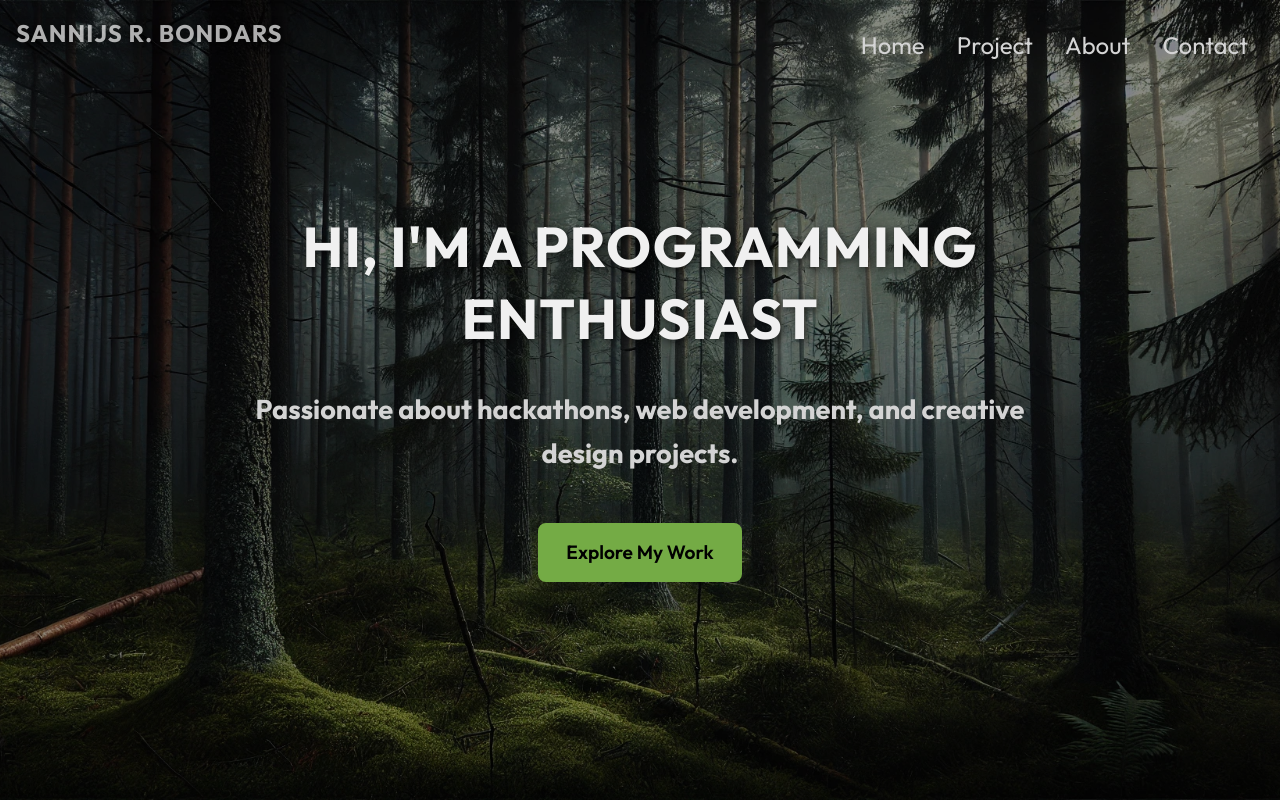
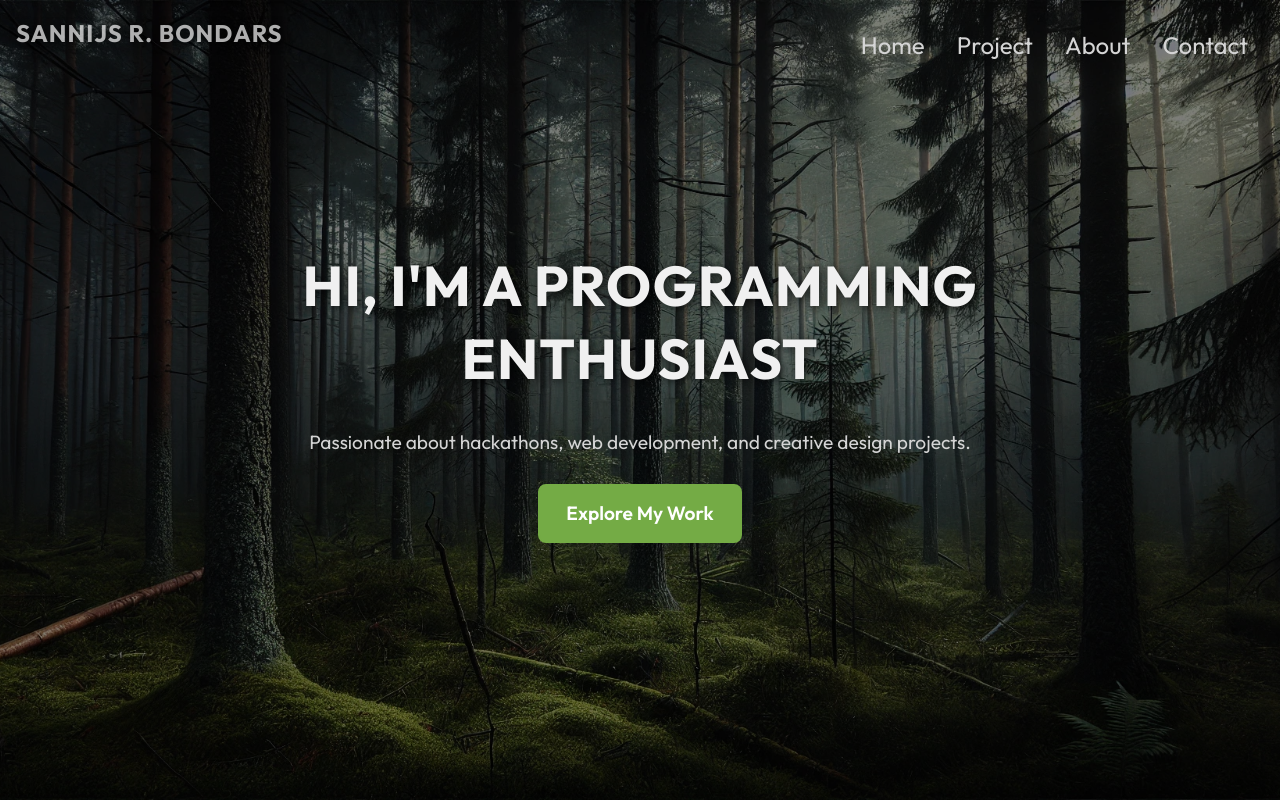
Before and after one commit to Sanvirus/sanvirus.github.io, a React (Create React App) app in the folder my-app/: page /about in a window 1280 px wide. Shown: the top 800 px of the page. Built offline with nearby package versions, Linux system fonts and the light colour scheme.

Commit message:
susy baka

```diff
--- a/my-app/src/components/HeroImg.js
+++ b/my-app/src/components/HeroImg.js
@@ -1,13 +1,13 @@
 import "../styles/HeroStyle.css";
 import React from 'react';
 import { Link } from "react-router-dom";
-import IntroImg from "../assets/Hero3.webp"; // Import the image
+import IntroImg from "../assets/Hero3.webp";
 
 const HeroImg = () => {
     return (
         <div
             className="hero"
-            style={{ backgroundImage: `url(${IntroImg})` }} // Set the background inline
+            style={{ backgroundImage: `url(${IntroImg})` }}
         >
             <div className="hero-overlay"></div>
             <div className="hero-content">
@@ -18,8 +18,8 @@ const HeroImg = () => {
                     "Ja kods neiet, es ieteikšu restartēt. Ja restartēšana nepalīdz, es ķeršos pie risinājuma!"
                 </h1>
                 <div className="hero-buttons">
-                    <Link to="/project" className="btn btn-primary">Projekti</Link>
-                    <Link to="/contact" className="btn btn-primary">Kontakti</Link>
+                    <Link to="/project" className="btn btn-primary">Project</Link>
+                    <Link to="/contact" className="btn btn-primary">Contact</Link>
                 </div>
             </div>
         </div>
--- a/my-app/src/components/HeroImg3.js
+++ b/my-app/src/components/HeroImg3.js
@@ -11,7 +11,7 @@ const HeroImg3 = () => {
             <div className="hero-overlay"></div>
             <div className="hero-content">
                 <h1>Hi, I'm a Programming Enthusiast</h1>
-                <p>Passionate about hackathons, web development, and creative design projects.</p>
+                <p>Passionate about hackathons, web development, and creative design projects.</p><br />
                 <Link to="/project" className="btn btn-primary">Explore My Work</Link>
             </div>
         </div>
--- a/my-app/src/style.css
+++ b/my-app/src/style.css
@@ -38,7 +38,6 @@ p, a, ul li {
 }
 
 a {
-
   text-decoration: none;
   transition: color 0.3s ease;
 }
@@ -52,28 +51,24 @@ ul {
   list-style-type: none;
 }
 
-/* Buttons */
+/* Global Button Styling */
 .btn {
   background-color: #74AB45;
   border: 2px solid #74AB45;
-  color: #000000;
+  color: #ffffff;
   font-size: 1.2rem;
   font-weight: 600;
   padding: 0.75rem 1.65rem;
   text-align: center;
+  cursor: pointer;
+  border-radius: 8px;
   position: relative;
-  cursor: pointer;
-  transition: all 0.3s ease;
-  border-radius: 8px;
   overflow: hidden;
   display: inline-block;
+  transition: all 0.3s ease;
+  z-index: 1;
 }
 
-.btn:focus {
-  outline: none;
-}
-
-/* Button effect */
 .btn:before {
   content: '';
   position: absolute;
@@ -96,41 +91,6 @@ ul {
   color: #74AB45;
   background: transparent;
   border-color: #ffffff;
-}
-
-/* Button with box effect */
-.btn-box {
-  background-color: transparent;
-  color: #74AB45;
-  border: 2px solid #74AB45;
-}
-
-.btn-box:hover {
-  color: #ffffff;
-  background-color: #74AB45;
-}
-
-.btn-box:after {
-  content: '';
-  position: absolute;
-  border: 3px solid #ffffff;
-  bottom: 6px;
-  left: 6px;
-  width: calc(100% - 1px);
-  height: calc(100% - 1px);
-  transition: all 0.3s ease;
-}
-
-.btn-box:hover:after {
-  bottom: 3px;
-  left: 3px;
-}
-
-/* Container styling */
-.container {
-  max-width: 1200px;
-  margin: 0 auto;
-  padding: 2rem;
 }
 
 /* Section styling */
@@ -180,21 +140,3 @@ ul {
 .img-overlay:hover img {
   transform: scale(1.1);
 }
-
-/* Hero section */
-
-
-.hero h1 {
-  font-size: 3.5rem;
-  margin-bottom: 1rem;
-}
-
-.hero p {
-  font-size: 1.7rem;
-  margin-bottom: 2rem;
-  font-weight: 700;
-}
-
-.hero .btn-primary {
-  margin-top: 1rem;
-}
--- a/my-app/src/styles/HeroStyle.css
+++ b/my-app/src/styles/HeroStyle.css
@@ -12,7 +12,7 @@
   background-size: cover;
   background-position: center;
   background-repeat: no-repeat;
-  z-index: -2;
+  z-index: 0;
 }
 
 /* Overlay for darkening the background image */
@@ -22,14 +22,14 @@
   left: 0;
   width: 100%;
   height: 100%;
-  background: rgba(0, 0, 0, 0.459); /* Adjust overlay opacity as desired */
-  z-index: -1;
+  background: rgba(0, 0, 0, 0.5); /* Adjust overlay opacity as desired */
+  z-index: 1;
 }
 
 /* Hero content styling */
 .hero-content {
   position: relative;
-  z-index: 1;
+  z-index: 2;
   max-width: 70vw;
   padding: 2rem;
   text-align: center;
@@ -65,34 +65,60 @@
   justify-content: center;
 }
 
-/* Primary button styling */
+/* Primary Button Styling */
 .btn-primary {
   background-color: #4caf50;
   color: #ffffff;
-  border: none;
+  border: 2px solid #4caf50;
   padding: 0.8rem 1.2rem;
   font-size: 1.1rem;
   font-weight: 600;
-  border-radius: 5px;
-  transition: background-color 0.3s ease;
+  border-radius: 8px;
+  transition: all 0.3s ease;
+  position: relative;
+  overflow: hidden;
+  cursor: pointer;
+  text-decoration: none;
+  display: inline-block;
+  z-index: 1;
 }
 
 .btn-primary:hover {
-  background-color: #66bb6a;
+  color: #4caf50;
+  background: transparent;
+  border-color: #ffffff;
+}
+
+.btn-primary:before {
+  content: '';
+  position: absolute;
+  width: 100%;
+  height: 100%;
+  background: #ffffff;
+  bottom: 0;
+  left: 0;
+  z-index: -1;
+  transform-origin: bottom;
+  transform: scaleY(0);
+  transition: transform 0.3s ease;
+}
+
+.btn-primary:hover:before {
+  transform: scaleY(1);
 }
 
 /* Responsive adjustments */
 @media (max-width: 768px) {
   .hero .hero-content h1 {
-      font-size: 2rem;
+    font-size: 2rem;
   }
 
   .hero-subtitle {
-      font-size: 1rem;
+    font-size: 1rem;
   }
 
   .btn-primary {
-      font-size: 1rem;
-      padding: 0.6rem 1rem;
+    font-size: 1rem;
+    padding: 0.6rem 1rem;
   }
 }
```
